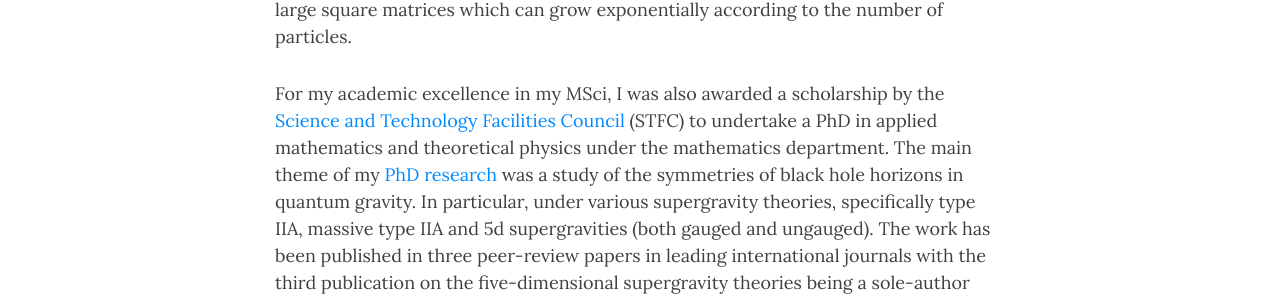
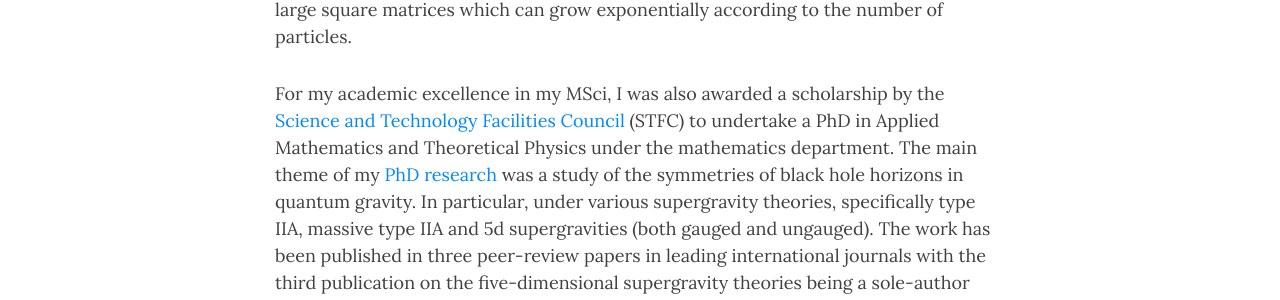
Before and after one commit to drrobotk/drrobotk.github.io, a Jekyll site: the page built from aboutme.md, in a window 1280 px wide and 900 px high, scrolled down 641 px. Shown: the part 151-451 px from the top of the window. Built offline with Jekyll 4.4.1, drawn with Linux system fonts in a browser that asks for light colours; nearby versions of some CDN libraries; formulas are drawn with MathJax 3; comment, search, counter and statistics services are not loaded.

Commit message:
Update aboutme.md

```diff
--- a/aboutme.md
+++ b/aboutme.md
@@ -14,7 +14,7 @@ I am a Data Scientist with an MSci in Mathematics, with First Class Honours, and
 
 For my MSci dissertation, I studied integrable quantum spin chains. This introduced me to quantum interaction models particularly the Heisenberg spin chain, which describes the nearest neighbour interaction of particles with spin-$\frac{1}{2}$  (i.e electrons). These models have acquired growing importance in [quantum computing](https://doi.org/10.48550/arXiv.2207.09994) within the field of quantum information processing, mainly as a means of efficiently transferring information. It also gave me insights into various mathematical methods to diagonalize large square matrices which can grow exponentially according to the number of particles.
 
-For my academic excellence in my MSci, I was also awarded a scholarship by the [Science and Technology Facilities Council](https://stfc.ukri.org/) (STFC) to undertake a PhD in applied mathematics and theoretical physics under the mathematics department. The main theme of my [PhD research](https://doi.org/10.48550/arXiv.1910.01080) was a study of the symmetries of black hole horizons in quantum gravity. In particular, under various supergravity theories, specifically type IIA, massive type IIA and 5d supergravities (both gauged and ungauged). The work has been published in three peer-review papers in leading international journals with the third publication on the five-dimensional supergravity theories being a sole-author paper. My examiners remarked at the great achievement to produce such a sole-author paper during a PhD. I had also continued my research and publications in quantum gravity as an independent researcher.
+For my academic excellence in my MSci, I was also awarded a scholarship by the [Science and Technology Facilities Council](https://stfc.ukri.org/) (STFC) to undertake a PhD in Applied Mathematics and Theoretical Physics under the mathematics department. The main theme of my [PhD research](https://doi.org/10.48550/arXiv.1910.01080) was a study of the symmetries of black hole horizons in quantum gravity. In particular, under various supergravity theories, specifically type IIA, massive type IIA and 5d supergravities (both gauged and ungauged). The work has been published in three peer-review papers in leading international journals with the third publication on the five-dimensional supergravity theories being a sole-author paper. My examiners remarked at the great achievement to produce such a sole-author paper during a PhD. I had also continued my research and publications in quantum gravity as an independent researcher.
 
 I have experience coding in many languages (e.g Python, C++) using various OS and I have extensively used computational software (e.g Matlab, Mathematica, Maple) or libraries (e.g numpy, scipy, scikit-learn) for performing mathematical, physical, and statistical computations on various analyses and datasets. For my PhD research, I had performed extensive computations on multi-dimensional arrays. I also have experience teaching and tutoring Mathematics and Physics at a Graduate (BSc/MSc), A-level and GCSE. I am currently tutoring university students in mathematics topics such as advanced statistics, linear algebra and Python coding.
 
```
